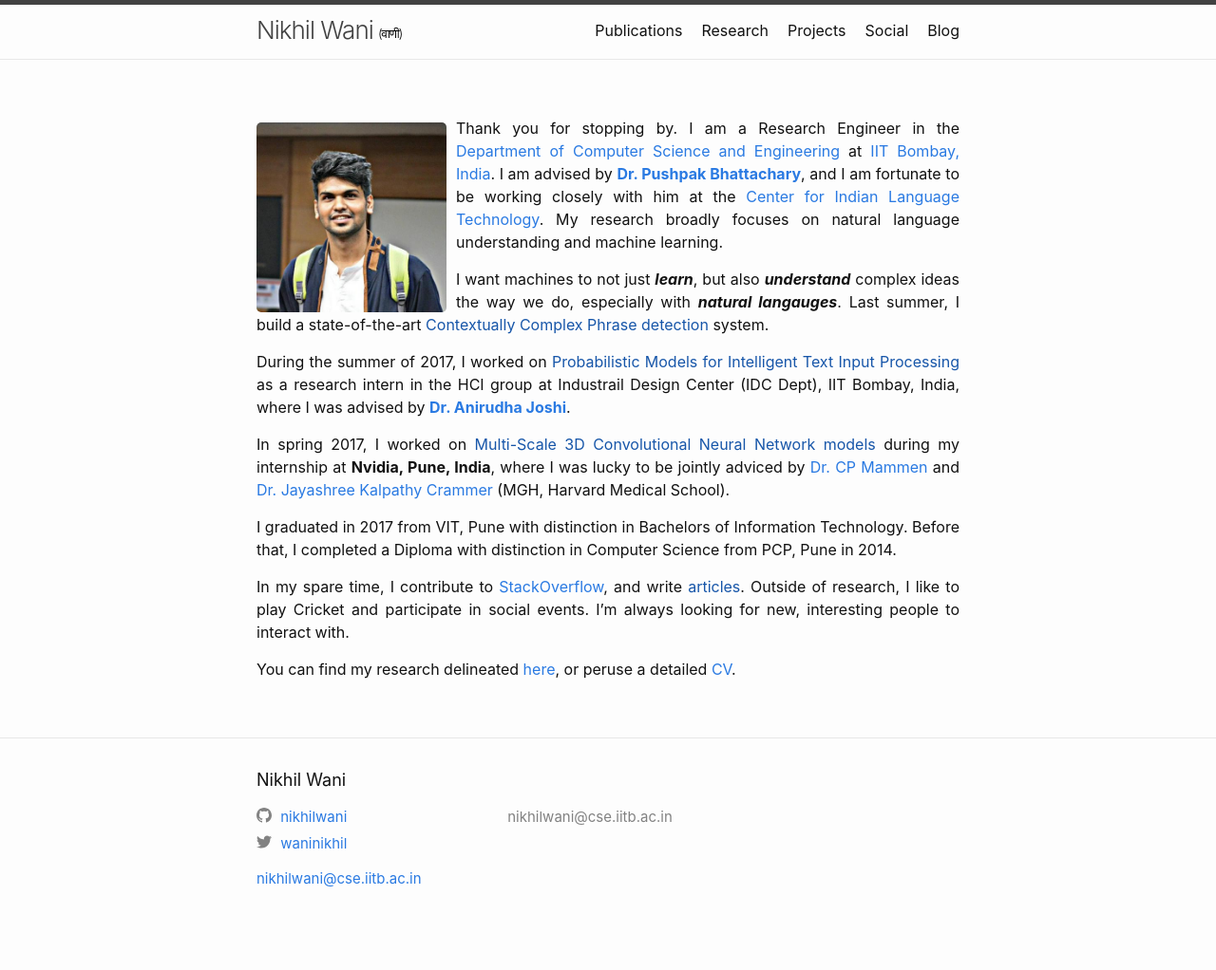
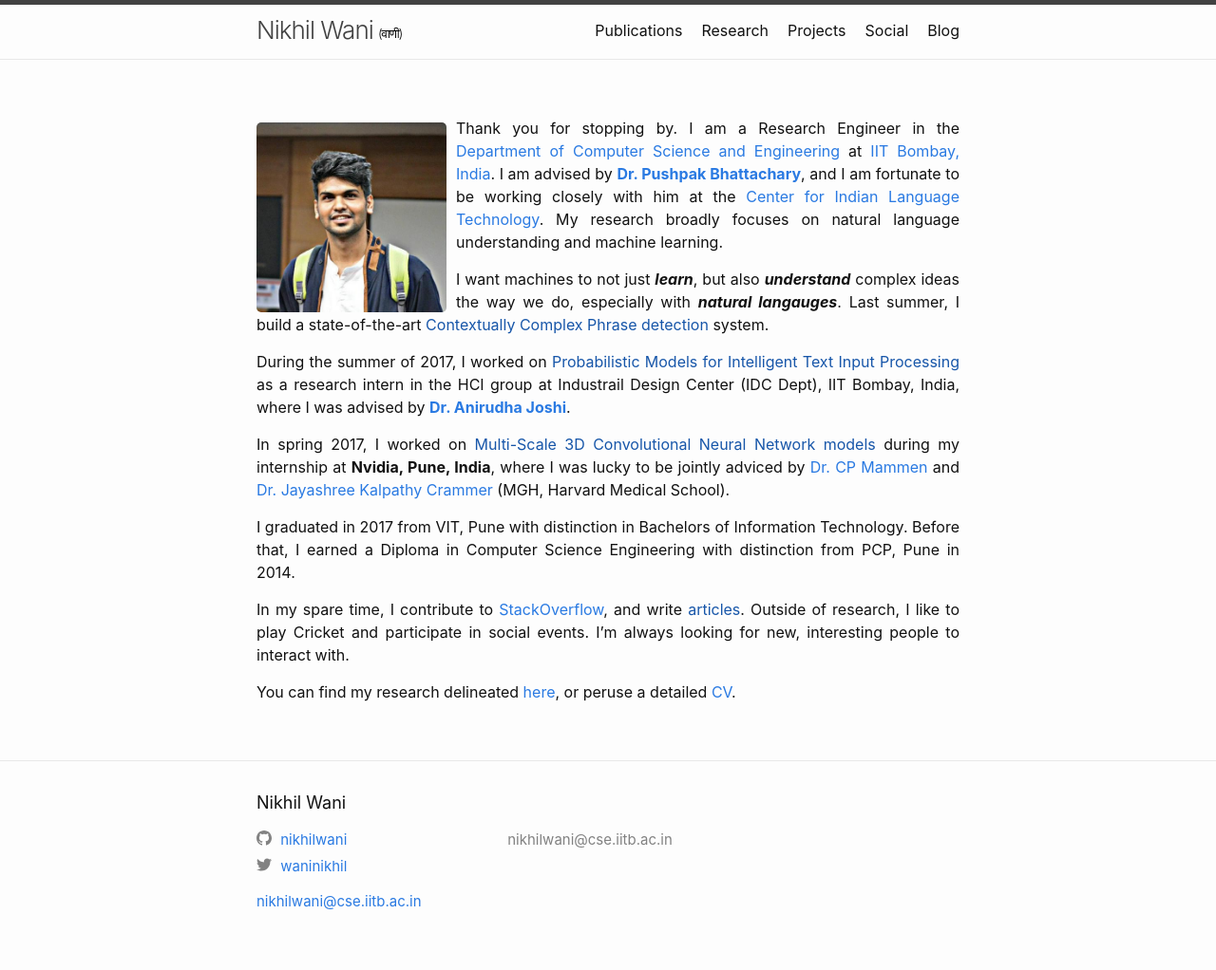
Before and after one commit to nikhilwani/nikhilwani.github.io, a Jekyll site: the page built from index.md, in a window 1280 px wide. Shown: the whole page at 95% size. Built offline with Jekyll 4.4.1, drawn with Linux system fonts in a browser that asks for light colours; comment, search, counter and statistics services are not loaded; before the commit the page ends 998 px from its top, so only the background shows below that; some of the changed lines change nothing that is shown.

Commit message:
Update index.md

```diff
--- a/index.md
+++ b/index.md
@@ -59,59 +59,26 @@ body
   <div class="overlay">
 
     <img src="image1.jpg" alt="Asli Nikhil Wani" class="image">
-<!--     <div class="text">text</div> -->
 
   </div>
 
 </div>
 
-<!-- This is a comment -->
-
-<!-- ![NikhilWani](image.jpeg){:style="float:left;margin-top: 6px; margin-right: 7px; margin-bottom: 7px;  height: 200px; border: 5px; border-radius: 5px "} -->
 
 Thank you for stopping by. I am a Research Engineer in the [Department of Computer Science and Engineering](https://www.cse.iitb.ac.in/) at [IIT Bombay, India](https://www.iitb.ac.in/). I am advised by **[Dr. Pushpak Bhattachary](https://www.cse.iitb.ac.in/~pb/)**, and I am fortunate to be working closely with him at the [Center for Indian Language Technology](http://www.cfilt.iitb.ac.in/). My research broadly focuses on natural language understanding and machine learning.
 
-<!-- I am broadly interested in natural language understanding and machine learning.
-
-My research broadly focuses on natural language understanding and machine learning. -->
-
-<!-- A lot of my project target a social theme.
-
-I identify myself with the NLP(), HCI and ML Community.
-
-I'm interest in Machine Learning, and have been gravitated towards Deep Semantics. Some of projects inlclude: -->
-
-<!-- I am currently a Research Fellow in the Natural Language Processing group at the **[CFILT](http://www.cfilt.iitb.ac.in/) Lab, CSE Dept, IIT Bombay, India** under the aus­pices of [**Dr. Pusphpak Bhattacharya**](https://www.cse.iitb.ac.in/~pb/){:target="_blank"}, who spearheads NLP-AI research in India. Some of my early/intial contributions to the NLP community include: State-of-the-art Contextualy Complex Word Identification(CWI) system, Neural NER system. I'm currenlty investigating I'm currenlty investigating I'm currenlty investigating I'm currenlty investigating I'm currenlty investigating **Deep Semantics** -->
-
-<!-- I am a Research Fellow in the AI-Natural Lanuage Processing group of the CFILT Lab in the CSE Dept at IIT Bombay.
- -->
-
-<!--  I like spending most of my time experimenting with code and life.  -->
  I want machines to not just ***learn***, but also ***understand*** complex ideas the way we do, especially with ***natural langauges***. Last summer, I build a state-of-the-art [Contextually Complex Phrase detection]() system.
 
-  <!-- Some of my inital contributions to the NLP community include: State-of-the-art [Contextually Complex Word Identification System]() and [Neural Machine Translation System](). I've also worked on primary Natural Language Understanding tasks such as [Neural Machine Comprehension]() for Question Answering and [Supervised Sentiment Analysis]().
- -->
 
-<!-- During the Summer of 2017, I interned at the **Industrail Design Center(IDC Dept), IIT Bombay**, and I was advised by [**Dr. Anirudha Joshi**](http://www.idc.iitb.ac.in/~anirudha/){:target="_blank"}, who leads HCI and Text Input research in India. I worked on my Thesis project: [Probabilistic Models for Intelligent Text Input Processing](). [Probabilistic Generative Models](), [Decoders]() and [Language Models for Intelligent Text Input]() Subsequently, having being selected to attend ACM [SIGCHI Summer School](https://indiahci.org/sigchischool/researchmethods2018/){:target="_blank"} on Research Methods this year (Summer 2018), I've had the chance to further explore Neural Language Modeling for Text Input Prediction. You can learn more about it [here]().  -->
-
-<!-- For two years I spent  -->
-
-<!-- I spent two years understanding  -->
-
-<!-- I worked in the emerging field of Computational Interaction (Deep Learning + HCI) which can be found here - IFIP INTERACT 2017 PAPER, specifically Probabilistic Modeling for touch accuracy and Probabilistic Neural Decoding for Intelligent Text Entry. -->
 During the summer of 2017, I worked on [Probabilistic Models for Intelligent Text Input Processing]() as a research intern in the HCI group at Industrail Design Center (IDC Dept), IIT Bombay, India, where I was advised by **[Dr. Anirudha Joshi](http://www.idc.iitb.ac.in/~anirudha/){:target="_blank"}**.
 
 
 In spring 2017, I worked on [Multi-Scale 3D Convolutional Neural Network models]() during my internship at **Nvidia, Pune, India**, where I was lucky to be jointly adviced by [Dr. CP Mammen](https://in.linkedin.com/in/cp-mammen-7690735) and [Dr. Jayashree Kalpathy Crammer](https://connects.catalyst.harvard.edu/Profiles/display/Person/102986) (MGH, Harvard Medical School).
 
-<!-- In my spare time, I contribute to [StackOverflow](https://stackoverflow.com/users/9370096/nikhil-wani){:target="_blank"},  play Holdem Poker and enjoy reinforcing my [Poker Maths](http://www.thepokerbank.com/strategy/mathematics/) skills. I used to play Cricket(okay, I still play) and exercising. -->
 
-I graduated in 2017 from VIT, Pune with distinction in Bachelors of Information Technology. Before that, I completed a Diploma with distinction in Computer Science from PCP, Pune in 2014.
+I graduated in 2017 from VIT, Pune with distinction in Bachelors of Information Technology. Before that, I earned a Diploma in Computer Science Engineering with distinction from PCP, Pune in 2014.
 
-<!-- In my spare time, I contribute to [StackOverflow](https://stackoverflow.com/users/9370096/nikhil-wani){:target="_blank"}, play with Latex Macros, reinforce my [Poker Math](http://www.thepokerbank.com/strategy/mathematics/){:target="_blank"} skills by enjoying Holdem Poker. Outside of research, I used to play Cricket(okay, I still play) and exercising. Lately, I've also started enjoying Writing.
 
- -->
-
-In my spare time, I contribute to [StackOverflow](https://stackoverflow.com/users/9370096/nikhil-wani){:target="_blank"}, and write [articles](). Outside of research, I like to play Cricket and participate in social events. I'm always looking for new, interesting people to interact with. <!-- Lately, I've also started enjoying Writing. -->
+In my spare time, I contribute to [StackOverflow](https://stackoverflow.com/users/9370096/nikhil-wani){:target="_blank"}, and write [articles](). Outside of research, I like to play Cricket and participate in social events. I'm always looking for new, interesting people to interact with.
 
 You can find my research delineated [here](http://localhost:4000/research/), or peruse a detailed [CV](http://localhost:4000/research/).
```
